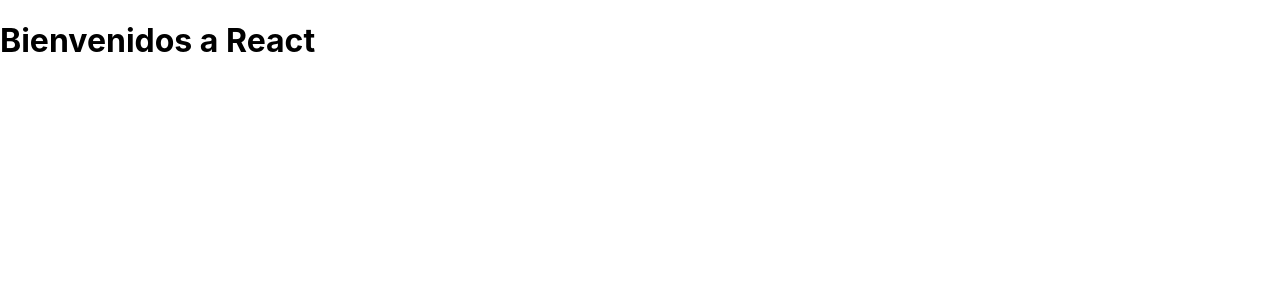
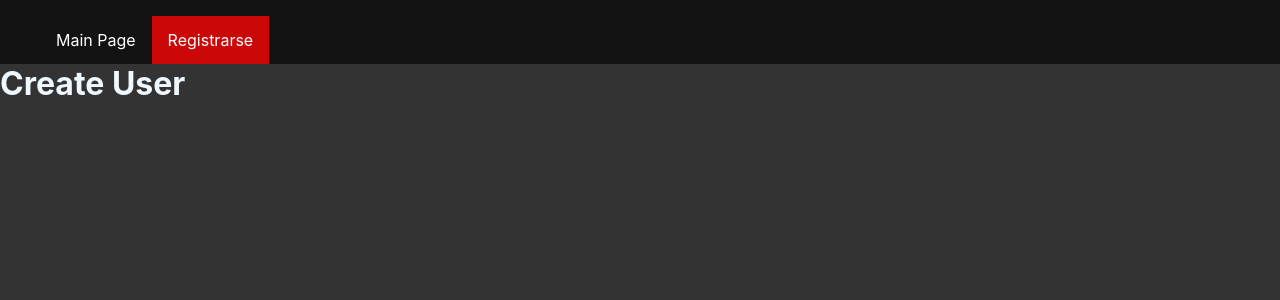
Before and after one commit to madrizjosea/EVideogames, a React (Create React App) app in the folder client/: page /CreateUser in a window 1280 px wide. Shown: the top 300 px of the page. Built offline with nearby package versions, Linux system fonts and the light colour scheme.

Commit message:
Agregados componentes y sus rutas en el navbar, se incluyen tambien estilos

```diff
--- a/client/src/App.js
+++ b/client/src/App.js
@@ -1,9 +1,20 @@
 import React from 'react';
+import {Routes, Route} from "react-router-dom";
+import Landing from './components/Landing';
+import Main from './components/Main';
+import Navbar from './components/NavBar';
+import CreateUser from './components/CreateUser';
+import Detalles from './components/Detalles';
 
 function App() {
   return (
     <div>
-      <h1>Bienvenidos a React</h1>
+      <Routes>
+        <Route exact path={'/'} element={<Landing/>}></Route>
+        <Route exact path={'/Main'} element={<><Navbar/><Main/></>}></Route>
+        <Route exact path={'/CreateUser'} element={<><Navbar/><CreateUser/></>}></Route>
+        <Route exact path={'/Detalles/:id'} element={<><Navbar/><Detalles/></>}></Route>
+      </Routes>
     </div>
   );
 }
--- /dev/null
+++ b/client/src/components/CreateUser.jsx
@@ -0,0 +1,8 @@
+import React from "react";
+import './css/CreateUser.css'
+
+export default function Main() {
+    return(
+        <h1 className="texto">Create User</h1>
+    )
+}
--- /dev/null
+++ b/client/src/components/Detalles.jsx
@@ -0,0 +1,8 @@
+import React from "react";
+import './css/CreateUser.css'
+
+export default function Detalles() {
+    return(
+        <h1 className="texto">Detalles del Videojuego</h1>
+    )
+}
--- /dev/null
+++ b/client/src/components/Landing.jsx
@@ -0,0 +1,20 @@
+import React from "react";
+import { useNavigate } from 'react-router-dom';
+import './css/Landing.css'
+
+const Landing = () => {
+
+    const history = useNavigate();
+
+    const handleclick = () => {
+        history("/Main");
+    }
+
+    return(<div className="div">
+        <h1 className="texto">Bienvenido</h1>
+        <button className="button" type="button" onClick={handleclick}>Ingresar</button>
+        </div>
+    )
+}
+
+export default Landing
--- /dev/null
+++ b/client/src/components/Main.jsx
@@ -0,0 +1,8 @@
+import React from "react";
+import './css/Main.css'
+
+export default function Main() {
+    return(
+        <h1 className="texto">Main Page</h1>
+    )
+}
--- /dev/null
+++ b/client/src/components/NavBar.jsx
@@ -0,0 +1,18 @@
+import React from "react";
+import { NavLink } from 'react-router-dom';
+import './css/Navbar.css';
+
+export default function Navbar(){
+   return(
+   <nav>
+    <ul>
+    <li>
+    <NavLink className='navlink' to={'/Main'}>Main Page</NavLink>
+    </li>
+    <li>
+    <NavLink className='navlink' to={'/CreateUser'}>Registrarse</NavLink>
+    </li>
+    </ul>
+   </nav>
+   )
+}
--- /dev/null
+++ b/client/src/components/css/CreateUser.css
@@ -0,0 +1,3 @@
+.texto {
+    color: aliceblue;
+}
--- /dev/null
+++ b/client/src/components/css/Landing.css
@@ -0,0 +1,25 @@
+.texto {
+    color: aliceblue;
+    margin: auto;
+}
+
+.div {
+    position: relative;
+    margin: auto;
+
+}
+
+.button {
+    margin: auto;
+    background-color: #d30606;
+    border: none;
+    color: white;
+    padding: 15px 32px;
+    text-align: center;
+    text-decoration: none;
+    display: inline-block;
+    font-size: 16px;
+    cursor: pointer;
+    position: relative;
+    border-radius: 10%;
+    }
--- /dev/null
+++ b/client/src/components/css/Main.css
@@ -0,0 +1,3 @@
+.texto {
+    color: aliceblue;
+}
--- /dev/null
+++ b/client/src/components/css/Navbar.css
@@ -0,0 +1,30 @@
+nav {
+    list-style-type: none;
+    margin: 0;
+    padding: 0;
+    overflow: hidden;
+    background-color: #131313;
+  }
+  ul{
+    list-style-type: none;
+  }
+
+  li {
+    float: left;
+  }
+
+.navlink {
+    display: block;
+    color: white;
+    text-align: center;
+    padding: 14px 16px;
+    text-decoration: none;
+  }
+
+  li a:hover:not(.active) {
+    background-color: rgb(53, 53, 53);
+  }
+
+  .active {
+    background-color: #cc0707;
+  }
--- a/client/src/index.css
+++ b/client/src/index.css
@@ -5,6 +5,7 @@
     sans-serif;
   -webkit-font-smoothing: antialiased;
   -moz-osx-font-smoothing: grayscale;
+  background-color: rgb(51, 51, 51);
 }
 
 code {
--- a/client/src/index.js
+++ b/client/src/index.js
@@ -4,12 +4,15 @@
 import { Provider } from 'react-redux';
 import './index.css';
 import store from '../src/redux/store';
+import { BrowserRouter } from 'react-router-dom';
 
 const root = ReactDOM.createRoot(document.getElementById('root'));
 root.render(
   <React.StrictMode>
     <Provider store={store}>
+      <BrowserRouter>
       <App />
+      </BrowserRouter>
     </Provider>
   </React.StrictMode>
 );
```
